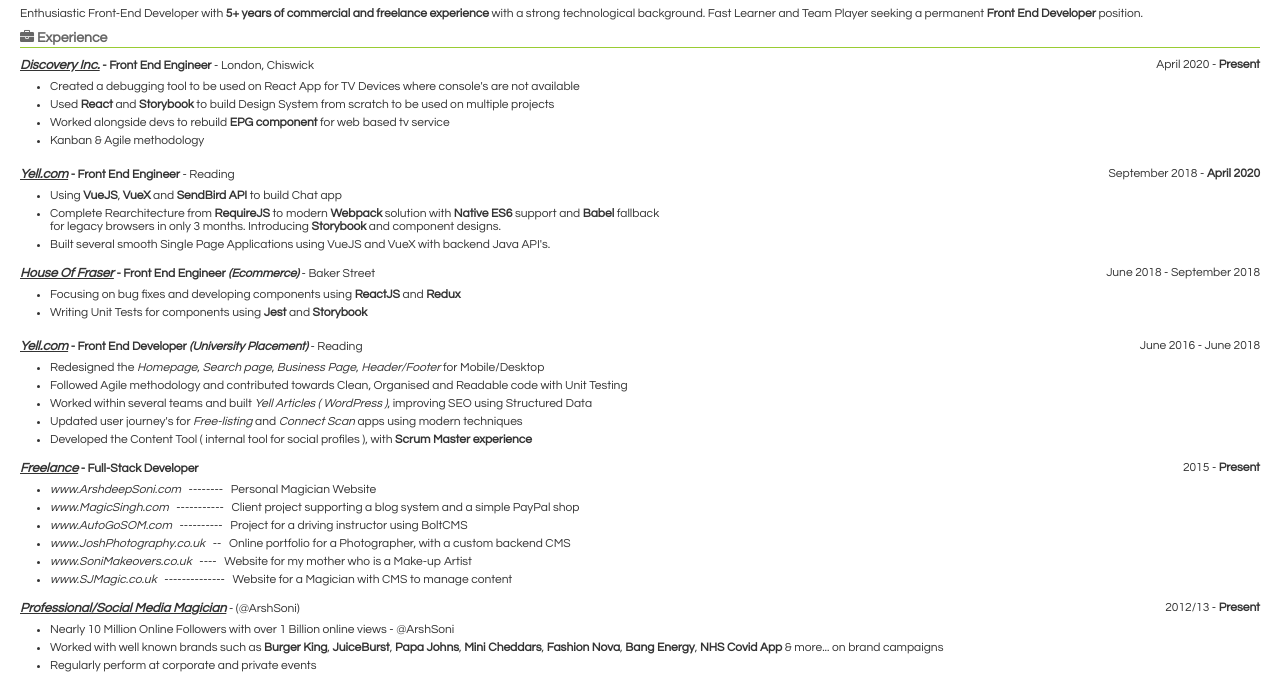
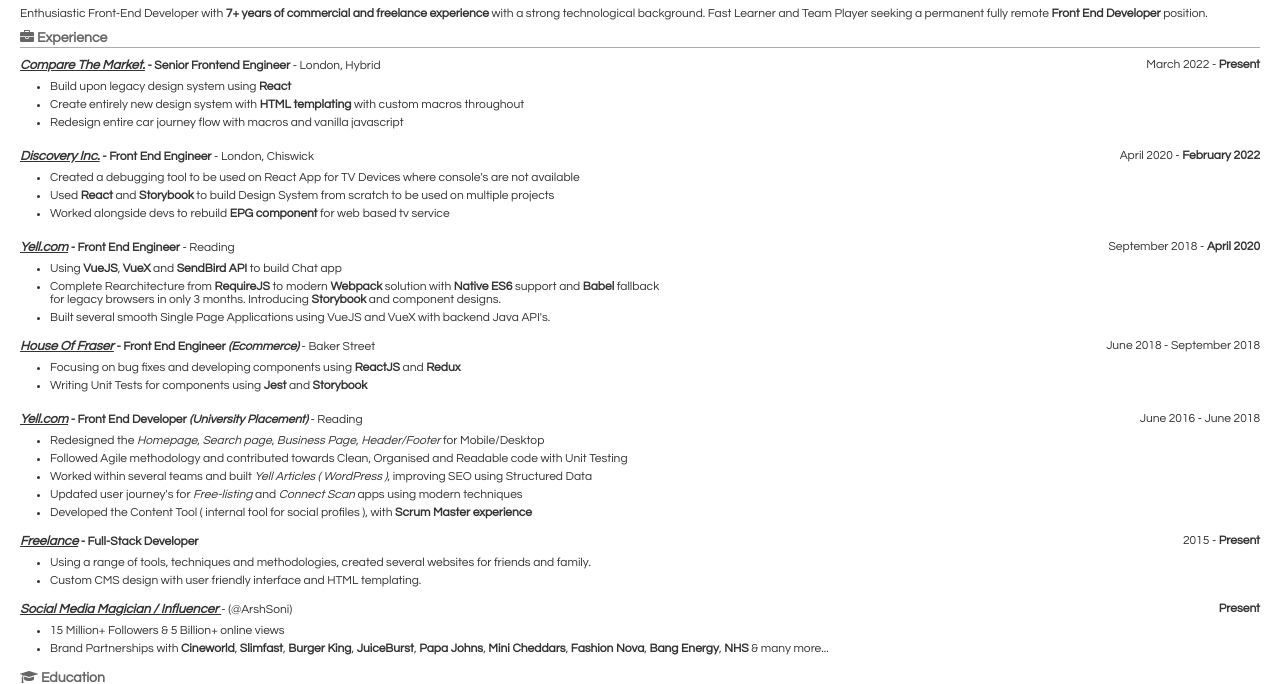
Before and after one commit to ArshSoni/cv, a plain HTML site: page index.html in a window 1280 px wide. Shown: the part 67-751 px from the top of the page. Drawn offline with Linux system fonts and the light colour scheme.

Commit message:
update cv

```diff
--- a/index.html
+++ b/index.html
@@ -29,7 +29,7 @@
     <section class="section summary">
       <h3 class="section--heading"><i class="fa fa-user"></i> Summary</h3>
       <div class="section--body">
-        <p>Enthusiastic Front-End Developer with <strong>5+ years of commercial and freelance experience</strong> with a strong technological background. Fast Learner and Team Player seeking a permanent <b>Front End Developer</b> position.</p>
+        <p>Enthusiastic Front-End Developer with <strong>7+ years of commercial and freelance experience</strong> with a strong technological background. Fast Learner and Team Player seeking a permanent fully remote <b>Front End Developer</b> position.</p>
       </div>
     </section>
 
@@ -40,17 +40,31 @@
         <div class="experience--item clearfix">
           <div class="clearfix">
             <p class="pull-left">
+              <strong class="experience--companyName">Compare The Market.</strong>
+              <strong>- Senior Frontend Engineer</strong>
+              <span>- London, Hybrid</span>
+            </p>
+            <span class="pull-right">March 2022 - <b>Present</b></span>
+          </div>
+          <ul class="experience--descriptionList">
+            <li class="experience--descriptionItem">Build upon legacy design system using <strong>React</strong></li>
+            <li class="experience--descriptionItem">Create entirely new design system with <strong>HTML templating</strong> with custom macros throughout</li>
+            <li class="experience--descriptionItem">Redesign entire car journey flow with macros and vanilla javascript</li>
+          </ul>
+        </div>
+        <div class="experience--item clearfix">
+          <div class="clearfix">
+            <p class="pull-left">
               <strong class="experience--companyName">Discovery Inc.</strong>
               <strong>- Front End Engineer</strong>
               <span>- London, Chiswick</span>
             </p>
-            <span class="pull-right">April 2020 - <b>Present</b></span>
+            <span class="pull-right">April 2020 - <b>February 2022</b></span>
           </div>
           <ul class="experience--descriptionList">
             <li class="experience--descriptionItem">Created a debugging tool to be used on React App for TV Devices where console's are not available</li>
             <li class="experience--descriptionItem">Used <strong>React</strong> and <strong>Storybook</strong> to build Design System from scratch to be used on multiple projects</li>
             <li class="experience--descriptionItem">Worked alongside devs to rebuild <strong>EPG component</strong> for web based tv service</li>
-            <li class="experience--descriptionItem">Kanban & Agile methodology</li>
           </ul>
         </div>
         <div class="experience--item clearfix">
@@ -116,50 +130,31 @@
             <span class="pull-right">2015 - <b>Present</b></span>
           </div>
           <ul class="experience--descriptionList">
-            <li class="experience--descriptionItem">
-              <i>www.ArshdeepSoni.com</i>
-              <span>&nbsp;&nbsp;-------- &nbsp;&nbsp;Personal Magician Website</span>
-            </li>
-            <li class="experience--descriptionItem">
-              <i>www.MagicSingh.com</i>
-              <span>&nbsp;&nbsp;----------- &nbsp;&nbsp;Client project supporting a blog system and a simple PayPal shop</span>
-            </li>
-            <li class="experience--descriptionItem">
-              <i>www.AutoGoSOM.com</i>
-              <span>&nbsp;&nbsp;---------- &nbsp;&nbsp;Project for a driving instructor using BoltCMS</span>
-            </li>
-            <li class="experience--descriptionItem">
-              <i>www.JoshPhotography.co.uk</i>
-              <span>&nbsp;&nbsp;-- &nbsp;&nbsp;Online portfolio for a Photographer, with a custom backend CMS</span>
-            </li>
-            <li class="experience--descriptionItem">
-              <i>www.SoniMakeovers.co.uk</i>
-              <span>&nbsp;&nbsp;---- &nbsp;&nbsp;Website for my mother who is a Make-up Artist</span>
-            </li>
-            <li class="experience--descriptionItem">
-              <i>www.SJMagic.co.uk</i>
-              <span>&nbsp;&nbsp;-------------- &nbsp;&nbsp;Website for a Magician with CMS to manage content</span>
-            </li>
+            <li class="experience--descriptionItem">Using a range of tools, techniques and methodologies, created several websites for friends and family.</li>
+            <li class="experience--descriptionItem">Custom CMS design with user friendly interface and HTML templating.</li>
+
           </ul>
         </div>
 
         <div class="experience--item">
           <div class="clearfix">
             <p class="pull-left">
-              <strong class="experience--companyName">Professional/Social Media Magician</strong>
+              <strong class="experience--companyName">Social Media Magician / Influencer </strong>
               <span>- (@ArshSoni)</span>
             </p>
-            <span class="pull-right">2012/13 - <b>Present</b></span>
+            <span class="pull-right"><b>Present</b></span>
           </div>
           <ul class="experience--descriptionList">
-            <li class="experience--descriptionItem">Nearly 10 Million Online Followers with over 1 Billion online views - @ArshSoni</li>
             <li class="experience--descriptionItem">
-              Worked with well known brands such as
+              15 Million+ Followers & 5 Billion+ online views
+            </li>
+            <li class="experience--descriptionItem">
+              Brand Partnerships with
+                <strong>Cineworld</strong>, <strong>Slimfast</strong>,
                 <strong>Burger King</strong>, <strong>JuiceBurst</strong>,
                 <strong>Papa Johns</strong>, <strong>Mini Cheddars</strong>,
                 <strong>Fashion Nova</strong>, <strong>Bang Energy</strong>,
-                <strong>NHS Covid App</strong> & more... on brand campaigns</li>
-            <li class="experience--descriptionItem">Regularly perform at corporate and private events</li>
+                <strong>NHS</strong> & many more...</li>
           </ul>
         </div>
       </div>
@@ -224,7 +219,7 @@
       <div class="section--body">
         <ul class="skills--list">
           <li class="skills--item">Member of <strong>The Magic Circle</strong> (MMC)</li>
-          <li class="skills--item">10M Followers & 1 Billion+ Views on Social Media</li>
+          <li class="skills--item">15M Followers & 5 Billion+ Views on Social Media</li>
           <li class="skills--item">Featured on Billboards all over London, Piccadilly Lights, Waterloo IMAX, Westfield London, Canary Wharf & more...</li>
         </ul>
       </div>
```
Also changed, not shown: 1 other file.
